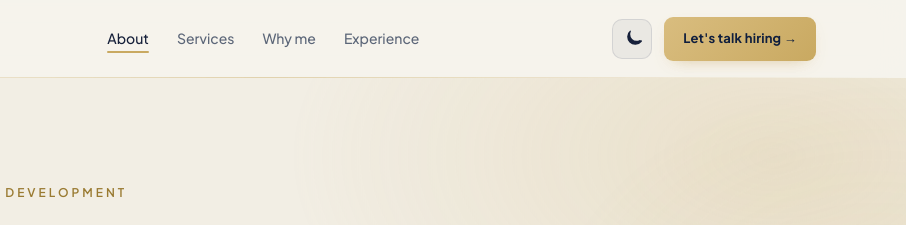
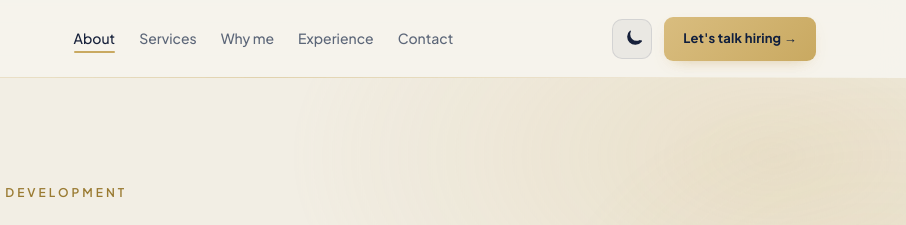
Before and after one commit to salmanumer86/My-Portfolio, a plain HTML site: page index.html in a window 1280 px wide. Shown: the top 225 px of the page, 374-1280 px from the left. Drawn offline with Linux system fonts and the light colour scheme.

Commit message:
Add Contact link to header nav
Add a Contact nav item linking to #contact and include it in the
scrollspy. Tighten nav spacing and prevent link/CTA wrapping so five
items fit cleanly at narrow widths.

Co-Authored-By: Claude Opus 4.8 <noreply@anthropic.com>

```diff
--- a/index.html
+++ b/index.html
@@ -102,8 +102,8 @@
   .brand-name{display:flex;flex-direction:column;line-height:1.02;font-family:'Fraunces',serif;font-weight:600;font-size:18px;color:var(--text)}
   .brand-name small{font-family:'Plus Jakarta Sans',sans-serif;font-size:9.5px;font-weight:600;letter-spacing:1.6px;text-transform:uppercase;color:var(--eyebrow);margin-top:3px}
   @media(max-width:400px){.brand-name{display:none}}
-  .nav ul{display:flex;list-style:none;gap:28px;font-size:14px;font-weight:500}
-  .nav ul a{color:var(--text-dim);transition:color .2s;position:relative;padding:4px 0}
+  .nav ul{display:flex;list-style:none;gap:24px;font-size:14px;font-weight:500}
+  .nav ul a{color:var(--text-dim);transition:color .2s;position:relative;padding:4px 0;white-space:nowrap}
   .nav ul a::after{content:'';position:absolute;left:0;bottom:-2px;width:0;height:2px;border-radius:2px;background:var(--gold);transition:width .3s cubic-bezier(.2,.7,.2,1)}
   .nav ul a:hover{color:var(--text)}
   .nav ul a:hover::after,.nav ul a.active::after{width:100%}
@@ -116,7 +116,7 @@
   .theme-toggle .ic-moon{display:none}
   [data-theme="light"] .theme-toggle .ic-moon{display:block}
   [data-theme="light"] .theme-toggle .ic-sun{display:none}
-  .nav .cta{background:linear-gradient(135deg,var(--gold-soft),var(--gold));color:var(--navy);padding:11px 19px;border-radius:9px;font-size:13px;font-weight:700;transition:transform .2s,box-shadow .2s;letter-spacing:.2px;box-shadow:0 6px 18px -10px rgba(201,169,97,.8)}
+  .nav .cta{background:linear-gradient(135deg,var(--gold-soft),var(--gold));color:var(--navy);padding:11px 19px;border-radius:9px;font-size:13px;font-weight:700;transition:transform .2s,box-shadow .2s;letter-spacing:.2px;box-shadow:0 6px 18px -10px rgba(201,169,97,.8);white-space:nowrap}
   .nav .cta:hover{transform:translateY(-2px);box-shadow:0 12px 26px -8px rgba(201,169,97,.7)}
   @media(max-width:860px){.nav ul{display:none}}
   @media(max-width:520px){.nav .cta{display:none}}
@@ -434,6 +434,7 @@
       <li><a href="#services">Services</a></li>
       <li><a href="#approach">Why me</a></li>
       <li><a href="#experience">Experience</a></li>
+      <li><a href="#contact">Contact</a></li>
     </ul>
     <div class="nav-right">
       <button class="theme-toggle" id="themeToggle" type="button" aria-label="Toggle light and dark theme" title="Toggle theme">
@@ -749,7 +750,7 @@
     const link=linkFor(e.target.id);
     if(link && e.isIntersecting){navLinks.forEach(a=>a.classList.remove('active'));link.classList.add('active');}
   })},{rootMargin:'-45% 0px -50% 0px'});
-  ['about','services','approach','experience'].forEach(id=>{const s=document.getElementById(id);if(s)spy.observe(s);});
+  ['about','services','approach','experience','contact'].forEach(id=>{const s=document.getElementById(id);if(s)spy.observe(s);});
 
   // contact form
   const cform=document.getElementById('contactForm');
```
